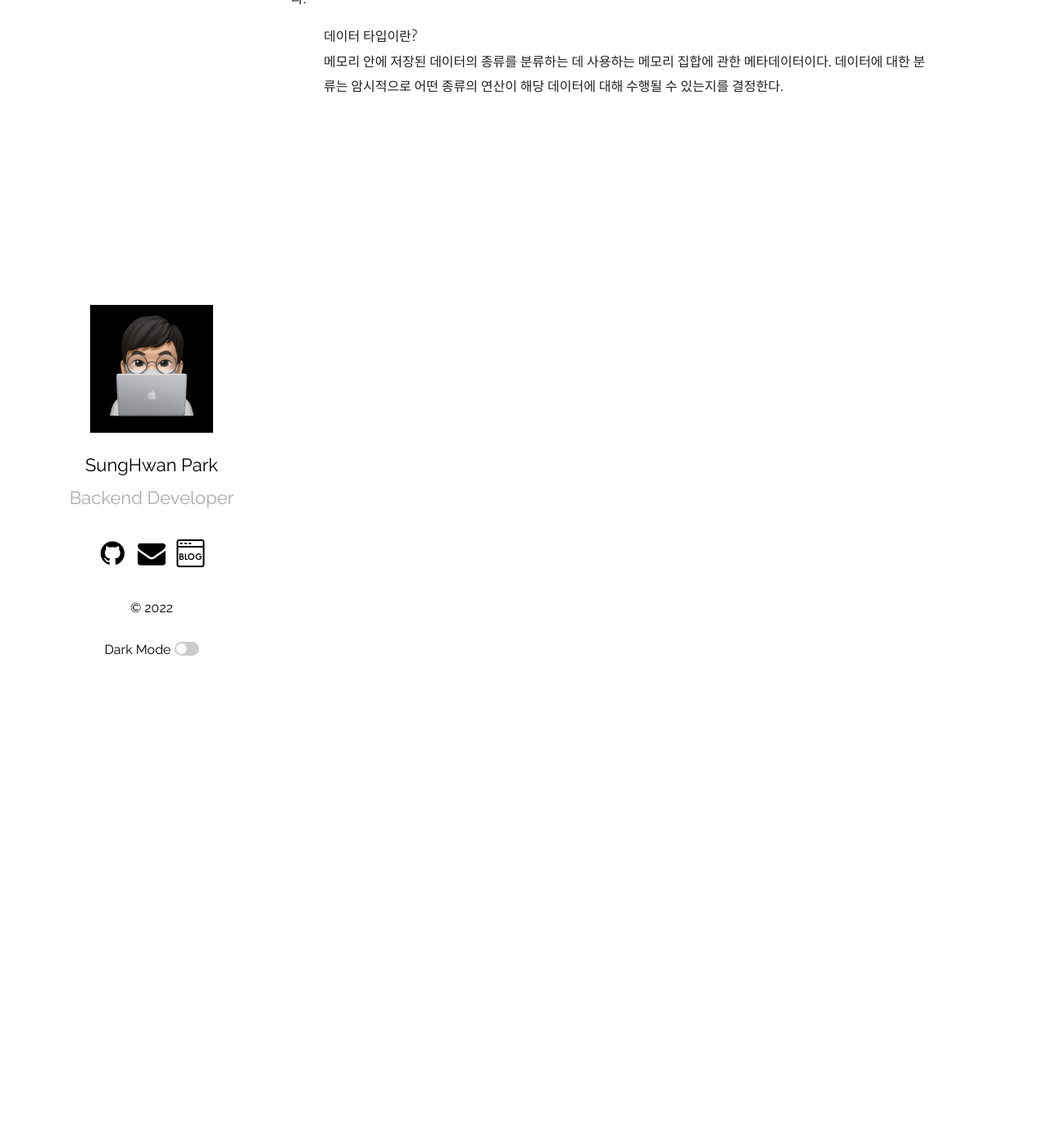
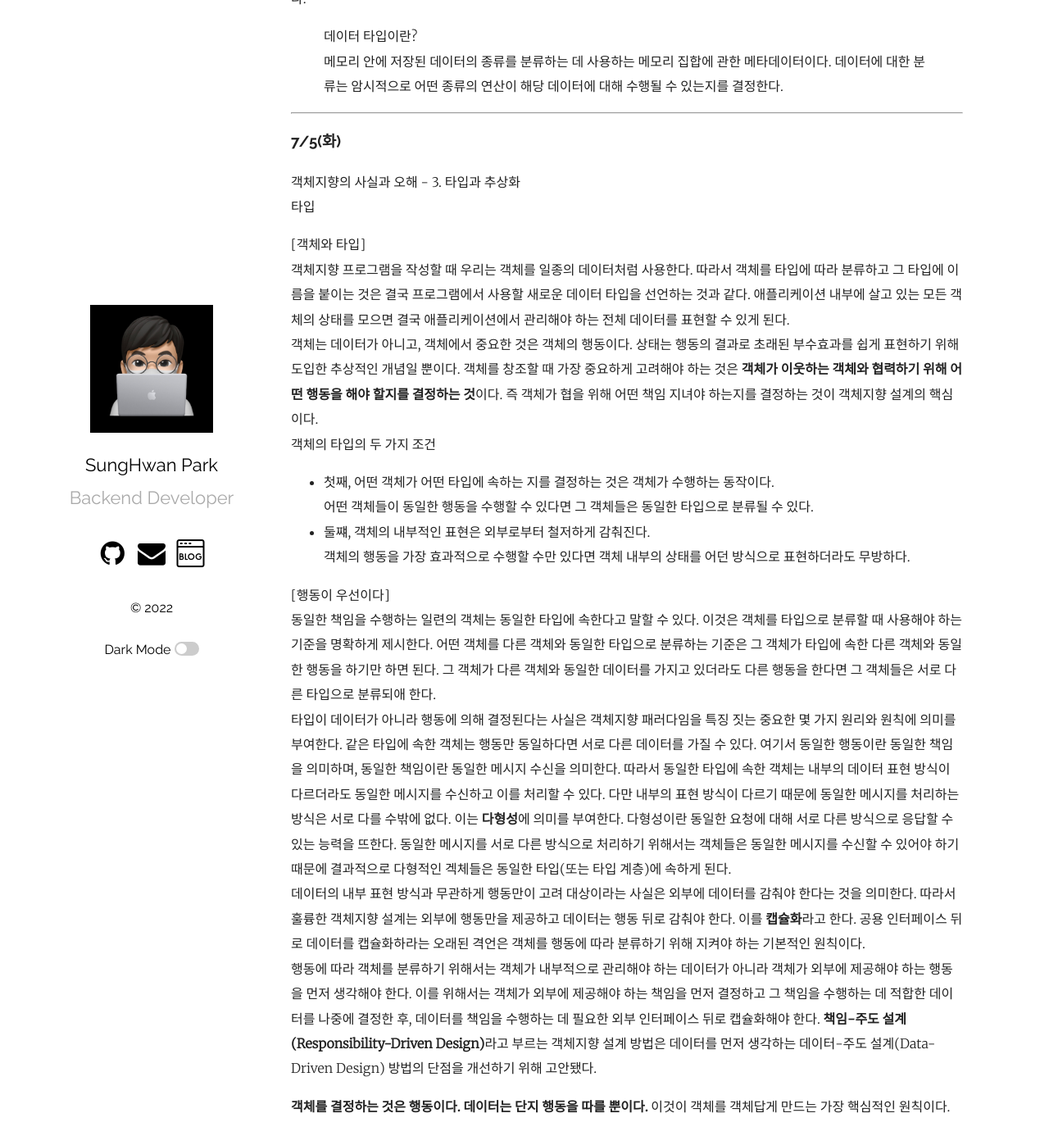
Before and after one commit to park0219/park0219.github.io, a Jekyll site: the page built from _posts/2022-07-01-7월TIL.markdown, in a window 1280 px wide and 1400 px high, scrolled down 3956 px. Shown: the top 1397 px of the window at 82% size. Built offline with Jekyll 4.4.1, drawn with Linux system fonts in a browser that asks for light colours; comment, search, counter and statistics services are not loaded.

Commit message:
feat: 2022-07-05 TIL 추가

```diff
--- a/_posts/2022-07-01-7월TIL.markdown
+++ b/_posts/2022-07-01-7월TIL.markdown
@@ -98,3 +98,28 @@ categories: 202207 TIL
 
 > 데이터 타입이란?
 > 메모리 안에 저장된 데이터의 종류를 분류하는 데 사용하는 메모리 집합에 관한 메타데이터이다. 데이터에 대한 분류는 암시적으로 어떤 종류의 연산이 해당 데이터에 대해 수행될 수 있는지를 결정한다.
+
+---
+
+### 7/5(화)
+
+객체지향의 사실과 오해 - 3. 타입과 추상화
+타입
+
+[객체와 타입]
+객체지향 프로그램을 작성할 때 우리는 객체를 일종의 데이터처럼 사용한다. 따라서 객체를 타입에 따라 분류하고 그 타입에 이름을 붙이는 것은 결국 프로그램에서 사용할 새로운 데이터 타입을 선언하는 것과 같다. 애플리케이션 내부에 살고 있는 모든 객체의 상태를 모으면 결국 애플리케이션에서 관리해야 하는 전체 데이터를 표현할 수 있게 된다.
+객체는 데이터가 아니고, 객체에서 중요한 것은 객체의 행동이다. 상태는 행동의 결과로 초래된 부수효과를 쉽게 표현하기 위해 도입한 추상적인 개념일 뿐이다. 객체를 창조할 때 가장 중요하게 고려해야 하는 것은 **객체가 이웃하는 객체와 협력하기 위해 어떤 행동을 해야 할지를 결정하는 것**이다. 즉 객체가 협을 위해 어떤 책임 지녀야 하는지를 결정하는 것이 객체지향 설계의 핵심이다.
+객체의 타입의 두 가지 조건
+
+-   첫째, 어떤 객체가 어떤 타입에 속하는 지를 결정하는 것은 객체가 수행하는 동작이다.
+    어떤 객체들이 동일한 행동을 수행할 수 있다면 그 객체들은 동일한 타입으로 분류될 수 있다.
+-   둘쨰, 객체의 내부적인 표현은 외부로부터 철저하게 감춰진다.
+    객체의 행동을 가장 효과적으로 수행할 수만 있다면 객체 내부의 상태를 어던 방식으로 표현하더라도 무방하다.
+
+[행동이 우선이다]
+동일한 책임을 수행하는 일련의 객체는 동일한 타입에 속한다고 말할 수 있다. 이것은 객체를 타입으로 분류할 때 사용해야 하는 기준을 명확하게 제시한다. 어떤 객체를 다른 객체와 동일한 타입으로 분류하는 기준은 그 객체가 타입에 속한 다른 객체와 동일한 행동을 하기만 하면 된다. 그 객체가 다른 객체와 동일한 데이터를 가지고 있더라도 다른 행동을 한다면 그 객체들은 서로 다른 타입으로 분류되애 한다.
+타입이 데이터가 아니라 행동에 의해 결정된다는 사실은 객체지향 패러다임을 특징 짓는 중요한 몇 가지 원리와 원칙에 의미를 부여한다. 같은 타입에 속한 객체는 행동만 동일하다면 서로 다른 데이터를 가질 수 있다. 여기서 동일한 행동이란 동일한 책임을 의미하며, 동일한 책임이란 동일한 메시지 수신을 의미한다. 따라서 동일한 타입에 속한 객체는 내부의 데이터 표현 방식이 다르더라도 동일한 메시지를 수신하고 이를 처리할 수 있다. 다만 내부의 표현 방식이 다르기 때문에 동일한 메시지를 처리하는 방식은 서로 다를 수밖에 없다. 이는 **다형성**에 의미를 부여한다. 다형성이란 동일한 요청에 대해 서로 다른 방식으로 응답할 수 있는 능력을 뜨한다. 동일한 메시지를 서로 다른 방식으로 처리하기 위해서는 객체들은 동일한 메시지를 수신할 수 있어야 하기 때문에 결과적으로 다형적인 겍체들은 동일한 타입(또는 타입 계층)에 속하게 된다.
+데이터의 내부 표현 방식과 무관하게 행동만이 고려 대상이라는 사실은 외부에 데이터를 감춰야 한다는 것을 의미한다. 따라서 훌륭한 객체지향 설계는 외부에 행동만을 제공하고 데이터는 행동 뒤로 감춰야 한다. 이를 **캡슐화**라고 한다. 공용 인터페이스 뒤로 데이터를 캡슐화하라는 오래된 격언은 객체를 행동에 따라 분류하기 위해 지켜야 하는 기본적인 원칙이다.
+행동에 따라 객체를 분류하기 위해서는 객체가 내부적으로 관리해야 하는 데이터가 아니라 객체가 외부에 제공해야 하는 행동을 먼저 생각해야 한다. 이를 위해서는 객체가 외부에 제공해야 하는 책임을 먼저 결정하고 그 책임을 수행하는 데 적합한 데이터를 나중에 결정한 후, 데이터를 책임을 수행하는 데 필요한 외부 인터페이스 뒤로 캡슐화해야 한다. **책임-주도 설계(Responsibility-Driven Design)**라고 부르는 객체지향 설계 방법은 데이터를 먼저 생각하는 데이터-주도 설계(Data-Driven Design) 방법의 단점을 개선하기 위해 고안됐다.
+
+**객체를 결정하는 것은 행동이다. 데이터는 단지 행동을 따를 뿐이다.** 이것이 객체를 객체답게 만드는 가장 핵심적인 원칙이다.
```
